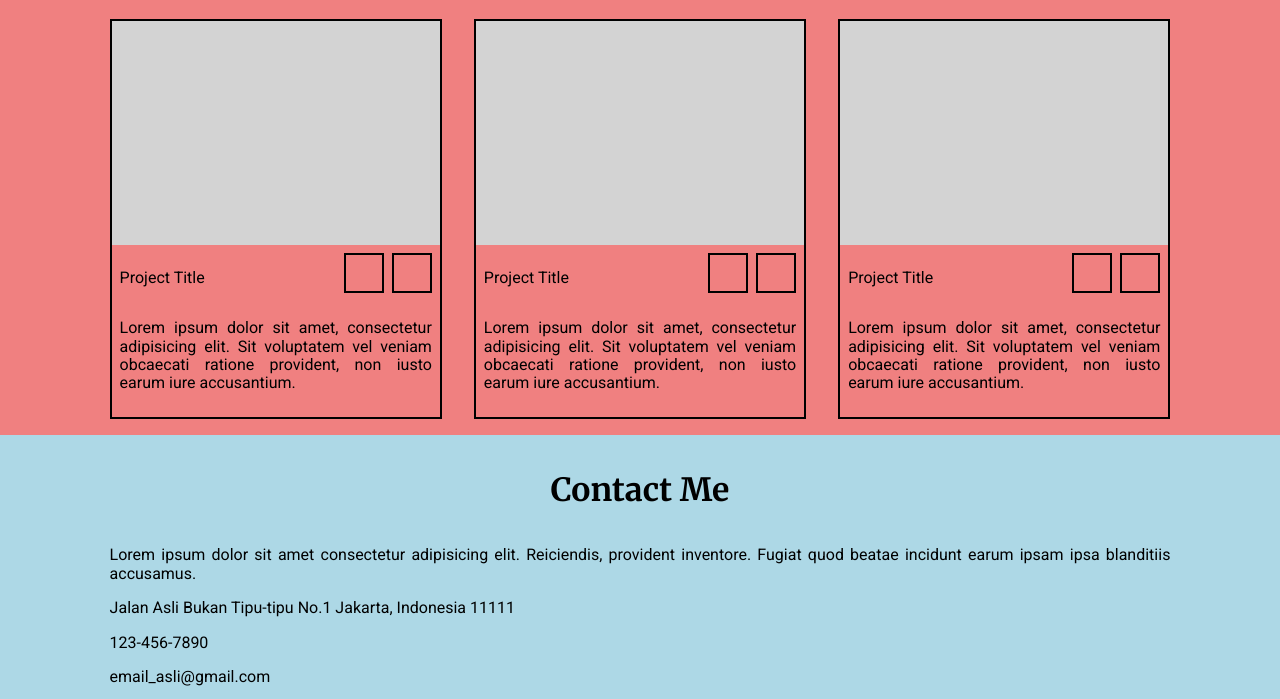
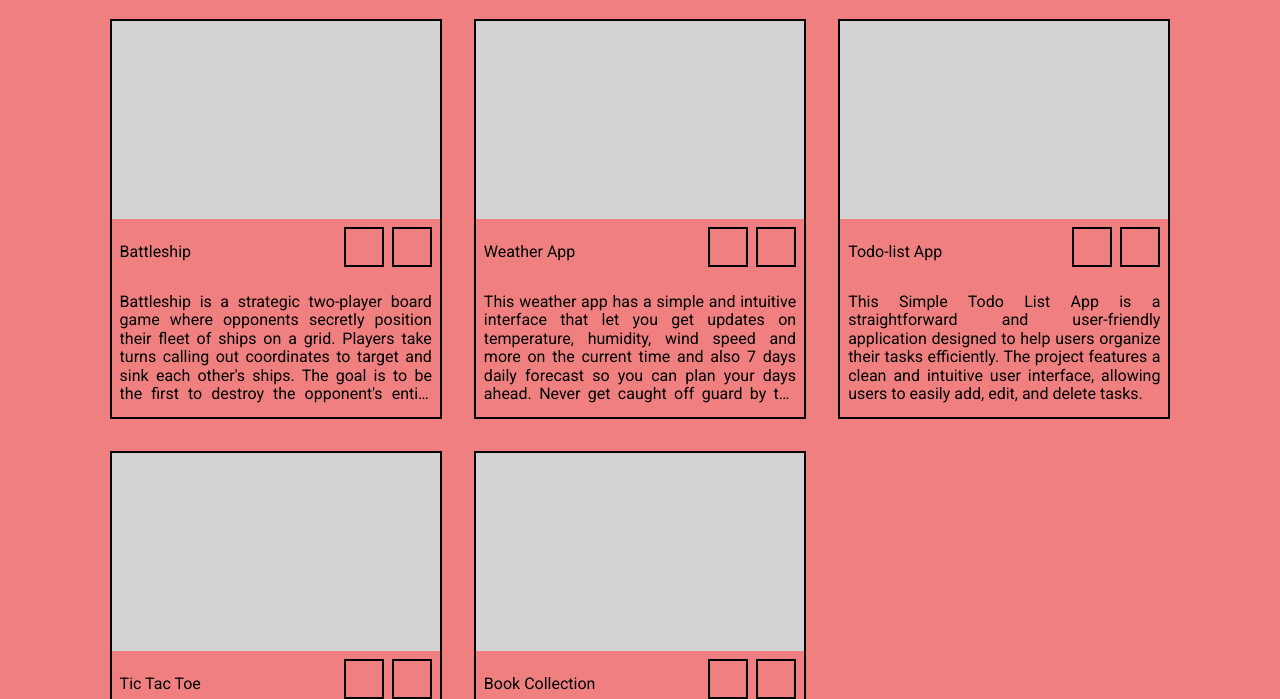
Before and after one commit to fahryanputra/portfolio, a website built with webpack: page src/templates/index.html in a window 1280 px wide. Shown: the part 559-1258 px from the top of the page. Built offline with nearby package versions, Linux system fonts and the light colour scheme.

Commit message:
Add js code to display project cards

```diff
--- /dev/null
+++ b/src/components/projectCards.js
@@ -0,0 +1,64 @@
+import projects from "../resources/projects.json";
+
+function createCardDescription(project) {
+  const descContainer = document.createElement("div");
+  descContainer.classList.add("project-desc");
+
+  const headerContainer = document.createElement("div");
+  headerContainer.classList.add("header");
+
+  const title = document.createElement("p");
+  title.textContent = project.projectName;
+
+  const iconsContainer = document.createElement("div");
+  iconsContainer.classList.add("icons");
+
+  const githubIcon = document.createElement("div");
+  githubIcon.classList.add("github-icon");
+
+  const demoIcon = document.createElement("div");
+  demoIcon.classList.add("demo-icon");
+
+  iconsContainer.appendChild(githubIcon);
+  iconsContainer.appendChild(demoIcon);
+
+  headerContainer.appendChild(title);
+  headerContainer.appendChild(iconsContainer);
+
+  const description = document.createElement("div");
+  description.classList.add("description");
+  const descriptionText = document.createElement("p");
+  descriptionText.textContent = project.projectDesc;
+
+  description.appendChild(descriptionText);
+
+  descContainer.appendChild(headerContainer);
+  descContainer.appendChild(description);
+
+  return descContainer;
+}
+
+function createCard(project) {
+  const imageContainer = document.createElement("div");
+  imageContainer.classList.add("project-image");
+
+  const descContainer = createCardDescription(project);
+
+  const container = document.createElement("div");
+  container.classList.add("card");
+
+  container.appendChild(imageContainer);
+  container.appendChild(descContainer);
+
+  return container;
+}
+
+function renderProjectCard() {
+  const cardContainer = document.querySelector(".card-container");
+  projects.forEach((project) => {
+    const card = createCard(project);
+    cardContainer.appendChild(card);
+  });
+}
+
+export default renderProjectCard;
--- a/src/index.js
+++ b/src/index.js
@@ -1,2 +1,5 @@
 import "normalize.css";
 import "Styles/style.css";
+import renderProjectCard from "./components/projectCards";
+
+renderProjectCard();
--- a/src/resources/projects.json
+++ b/src/resources/projects.json
@@ -9,7 +9,7 @@
   },
 
   {
-    "imgLink": "/src/assets/weather.png",
+    "imgLink": "./src/assets/weather.png",
     "imgAlt": "Weather Image",
     "projectName": "Weather App",
     "projectDesc": "This weather app has a simple and intuitive interface that let you get updates on temperature, humidity, wind speed and more on the current time and also 7 days daily forecast so you can plan your days ahead. Never get caught off guard by the weather again.",
@@ -18,28 +18,28 @@
   },
 
   {
-    "imgLink": "/src/assets/todo.png",
+    "imgLink": "./src/assets/todo.png",
     "imgAlt": "Todo-list Image",
     "projectName": "Todo-list App",
-    "projectDesc": "This Simple Todo List App is a straightforward and user-friendly application designed to help users organize their tasks efficiently. The project features a clean and intuitive user interface, allowing users to easily add, edit, and delete tasks. Each task can be assigned a priority level or due date, enabling users to prioritize and manage their workload effectively.",
+    "projectDesc": "This Simple Todo List App is a straightforward and user-friendly application designed to help users organize their tasks efficiently. The project features a clean and intuitive user interface, allowing users to easily add, edit, and delete tasks.",
     "github": "https://github.com/fahryanputra/todo-list-app",
     "demo": "https://fahryanputra.github.io/todo-list-app/"
   },
 
   {
-    "imgLink": "/src/assets/tic-tac-toe.png",
+    "imgLink": "./src/assets/tic-tac-toe.png",
     "imgAlt": "Tic Tac Toe Image",
     "projectName": "Tic Tac Toe",
-    "projectDesc": "Enjoy a classic game of Tic Tac Toe right in your browser! Challenge a friend or test your skills against the computer. Simply click to place your X or O strategically on the grid, aiming to line up three in a row horizontally, vertically, or diagonally to claim victory. It's a timeless game of strategy and fun for all ages!",
+    "projectDesc": "Enjoy a classic game of Tic Tac Toe right in your browser! Simply click to place your X or O strategically on the grid, aiming to line up three in a row horizontally, vertically, or diagonally to claim victory. It's a timeless game of strategy and fun for all ages!",
     "github": "https://github.com/fahryanputra/tic-tac-toe",
     "demo": "https://fahryanputra.github.io/tic-tac-toe/"
   },
 
   {
-    "imgLink": "/src/assets/book.png",
+    "imgLink": "./src/assets/book.png",
     "imgAlt": "Book Image",
     "projectName": "Book Collection",
-    "projectDesc": "This is a simple Book collection and tracker to help you keep track of your owned book.",
+    "projectDesc": "Keep your book collection organized with this easy-to-use browser app. Input and track your books effortlessly. Never lose track of your reads again!",
     "github": "https://github.com/fahryanputra/book-collection",
     "demo": "https://fahryanputra.github.io/book-collection/"
   }
--- a/src/styles/style.css
+++ b/src/styles/style.css
@@ -82,7 +82,8 @@ p {
 
 .project-image {
   width: 100%;
-  height: 75%;
+  height: 50%;
+  flex-shrink: 0;
   background-color: lightgray;
 }
 
@@ -111,8 +112,13 @@ p {
   margin-left: auto;
 }
 
-.project-desc > .description {
+.project-desc > .description > p {
   text-align: justify;
+  display: -webkit-box;
+  max-width: 100%;
+  -webkit-line-clamp: 6;
+  -webkit-box-orient: vertical;
+  overflow: hidden;
 }
 
 footer {
--- a/src/templates/index.html
+++ b/src/templates/index.html
@@ -32,65 +32,7 @@
     </section>
     <section class="projects">
       <h1>My Work</h1>
-      <div class="card-container">
-        <div class="card">
-          <div class="project-image"></div>
-          <div class="project-desc">
-            <div class="header">
-              <p>Project Title</p>
-              <div class="icons">
-                <div class="github-icon"></div>
-                <div class="demo-icon"></div>
-              </div>
-            </div>
-            <div class="description">
-              <p>
-                Lorem ipsum dolor sit amet, consectetur adipisicing elit. Sit
-                voluptatem vel veniam obcaecati ratione provident, non iusto
-                earum iure accusantium.
-              </p>
-            </div>
-          </div>
-        </div>
-        <div class="card">
-          <div class="project-image"></div>
-          <div class="project-desc">
-            <div class="header">
-              <p>Project Title</p>
-              <div class="icons">
-                <div class="github-icon"></div>
-                <div class="demo-icon"></div>
-              </div>
-            </div>
-            <div class="description">
-              <p>
-                Lorem ipsum dolor sit amet, consectetur adipisicing elit. Sit
-                voluptatem vel veniam obcaecati ratione provident, non iusto
-                earum iure accusantium.
-              </p>
-            </div>
-          </div>
-        </div>
-        <div class="card">
-          <div class="project-image"></div>
-          <div class="project-desc">
-            <div class="header">
-              <p>Project Title</p>
-              <div class="icons">
-                <div class="github-icon"></div>
-                <div class="demo-icon"></div>
-              </div>
-            </div>
-            <div class="description">
-              <p>
-                Lorem ipsum dolor sit amet, consectetur adipisicing elit. Sit
-                voluptatem vel veniam obcaecati ratione provident, non iusto
-                earum iure accusantium.
-              </p>
-            </div>
-          </div>
-        </div>
-      </div>
+      <div class="card-container"></div>
     </section>
     <footer>
       <h1>Contact Me</h1>
```
Also changed, not shown: dist/index.bundle.js, dist/index.html.
